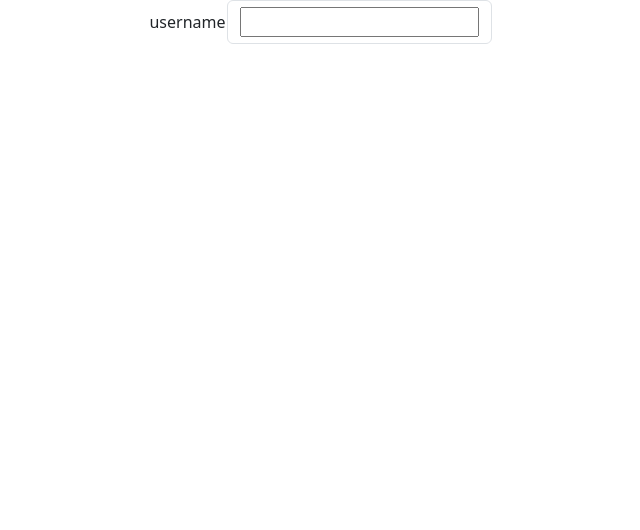
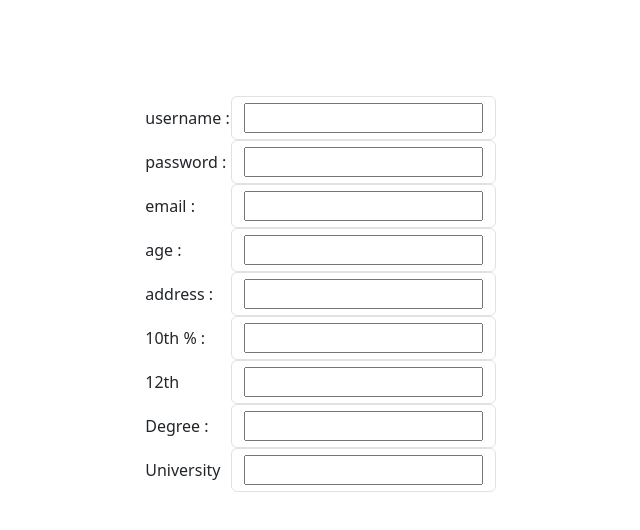
Before and after one commit to atharvavidekar/EXAM, a plain HTML site: page index.html in a window 1280 px wide. Shown: the whole page, without its empty margins (320-960 px from the left). Drawn offline with nearby package versions, Linux system fonts and the light colour scheme.

Commit message:
3rd commit

```diff
--- a/index.html
+++ b/index.html
@@ -9,13 +9,78 @@
         <div class="container">
             <div class="table-responsive">
                 <center>
+                    <br/><br/><br/><br/>
                     <table>
                         <tr>
                             <td class="label">
-                                username
+                                username :
                             </td>
                             <td class="form-control">
                                 <input type="text" id="username" name="username" >
+                            </td>
+                        </tr>
+                        <tr>
+                            <td class="label">
+                                password :
+                            </td>
+                            <td class="form-control">
+                                <input type="password" id="password" name="password" >
+                            </td>
+                        </tr>
+                        <tr>
+                            <td class="label">
+                                email :
+                            </td>
+                            <td class="form-control">
+                                <input type="email" id="email" name="email" >
+                            </td>
+                        </tr>
+                        <tr>
+                            <td class="label">
+                                age :
+                            </td>
+                            <td class="form-control">
+                                <input type="number" id="age" name="age" >
+                            </td>
+                        </tr>
+                        <tr>
+                            <td class="label">
+                                address :
+                            </td>
+                            <td class="form-control">
+                                <input type="textarea" id="address" name="address" >
+                            </td>
+                        </tr>
+                        <tr>
+                            <td class="label">
+                                 10th % :
+                            </td>
+                            <td class="form-control">
+                                <input type="number" id="10" name="10" >
+                            </td>
+                        </tr>
+                        <tr>
+                            <td class="label">
+                                 12th
+                            </td>
+                            <td class="form-control">
+                                <input type="number" id="12" name="12" >
+                            </td>
+                        </tr>
+                        <tr>
+                            <td class="label">
+                                 Degree :
+                            </td>
+                            <td class="form-control">
+                                <input type="text" id="degree" name="degree" >
+                            </td>
+                        </tr>
+                        <tr>
+                            <td class="label">
+                                 University
+                            </td>
+                            <td class="form-control">
+                                <input type="text" id="university" name="university" >
                             </td>
                         </tr>
                     </table>
```
